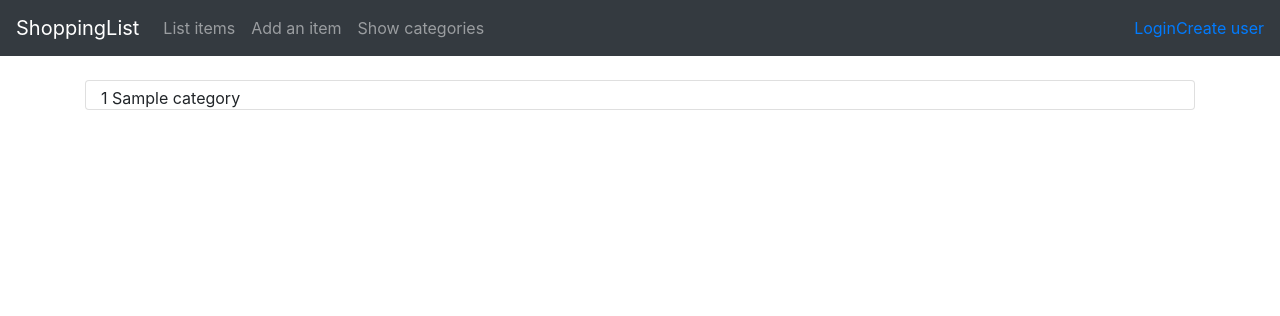
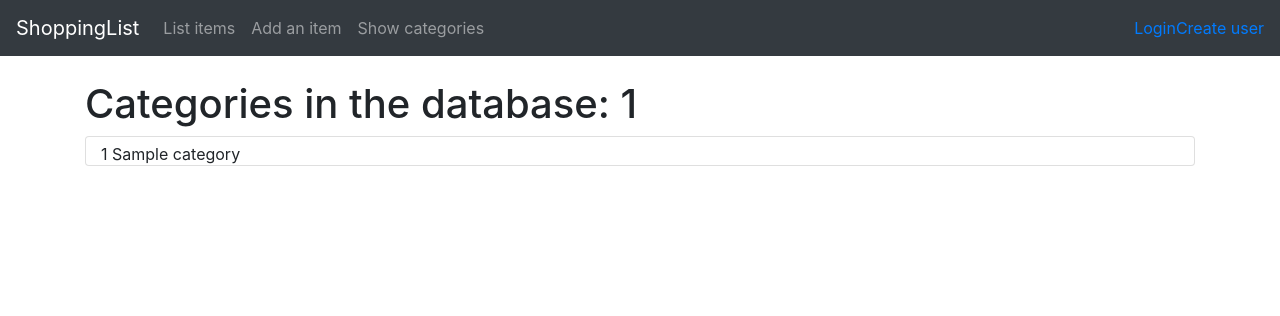
Before and after one commit to lossitomatossi/ShoppingList, a Flask app: template application/templates/categories/list.html in a window 1280 px wide. Shown: the top 316 px of the page. Run offline with Flask 2, Linux system fonts and the light colour scheme; the template is opened without the code that fills it: most values are stand-ins (such as "Sample title", 1, 10 or a date in 2020); some libraries are stand-ins or nearby versions.

Commit message:
categories.list käytettävyysparannus

```diff
--- a/application/templates/categories/list.html
+++ b/application/templates/categories/list.html
@@ -3,7 +3,7 @@
 {% block body %}
 
 <body>
-
+  <h1>Categories in the database: {{ categories|length }}</h1>
   <ul class="list-group">
     {% for category in categories %}
     <li class="list-group-item" style="height: 30px; padding: 5px 15px;">{{ category.id }} {{ category.name }}</li>
```
